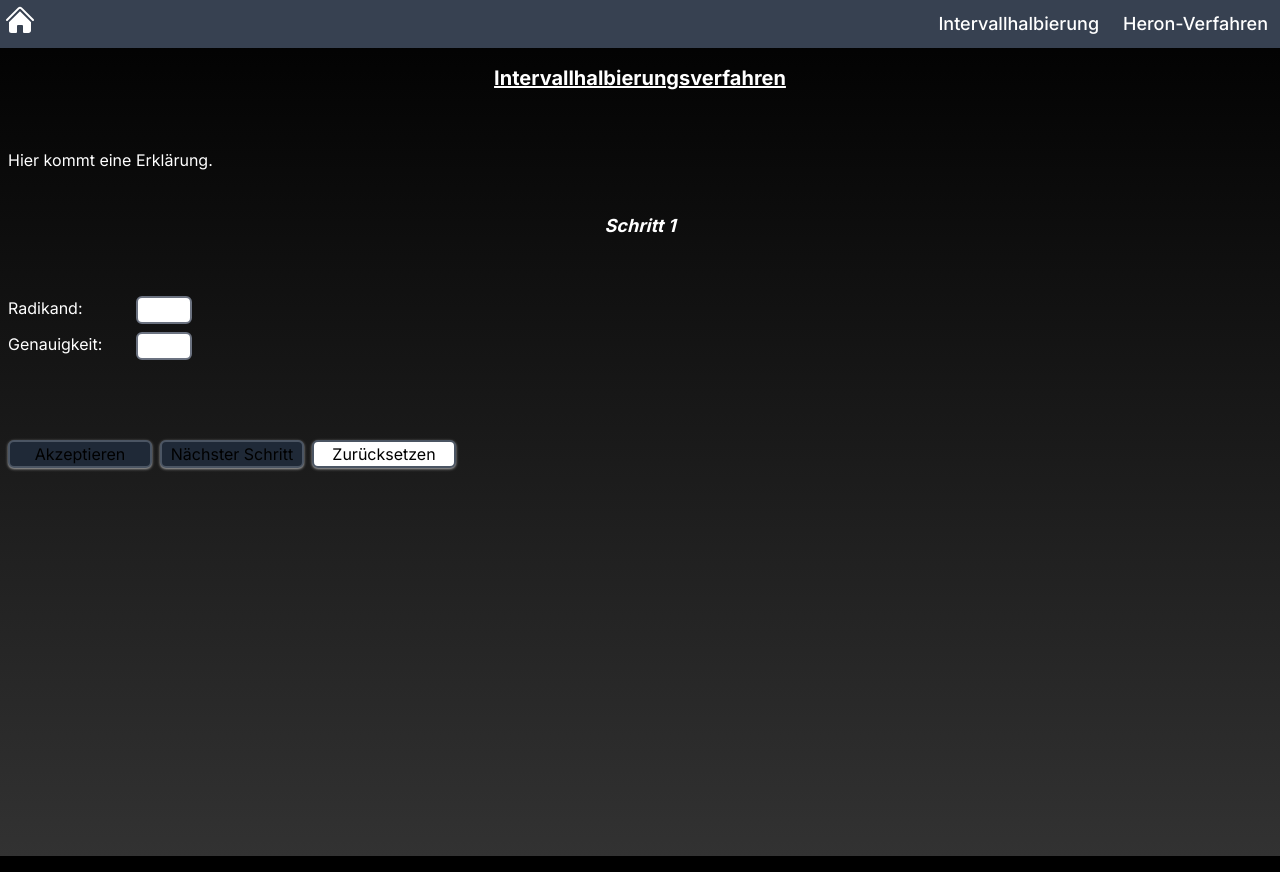
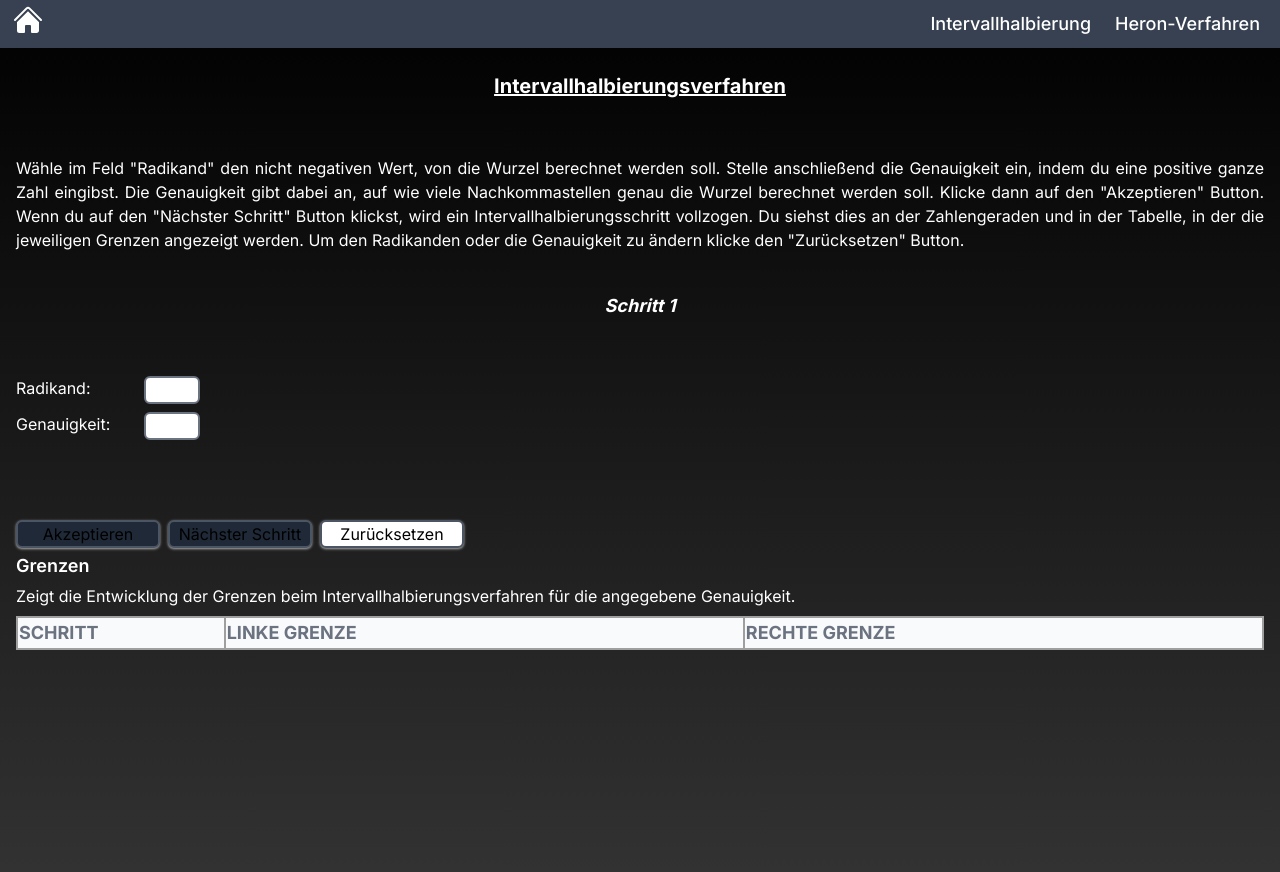
Before and after one commit to michafdlr/approximations, a Next.js app: page /intervallhalbierung in a window 1280 px wide. Built offline with nearby package versions, Linux system fonts and the light colour scheme.

Commit message:
Changed some logic and general behavior

```diff
--- a/app/intervallhalbierung/page.tsx
+++ b/app/intervallhalbierung/page.tsx
@@ -5,6 +5,7 @@ import InputField from "../ui/inputs";
 import Canvas from "../ui/visuals";
 import { drawTick, drawNumberLine } from '../helpers/drawing';
 import { calculateBoundaries, StepButton, ResetButton, AcceptButton } from "../ui/buttons";
+import Table from '../ui/table';
 
 type CurState = {
   name: string;
@@ -76,9 +77,14 @@ export default function Intervallhalbierungsverfahren() {
   const colorLine = 'rgb(255,255,255)';
 
   useEffect(() => {
+    if (Number(radikand) >= 0) {
       setIntervals(
         calculateBoundaries(radikand, Number(precision))
       );
+    } else {
+      alert('Radikand muss positiv oder 0 sein!')
+      setRadikand('');
+    }
   }, [radikand, precision])
 
   let draw = (ctx: CanvasRenderingContext2D) => {
@@ -86,6 +92,7 @@ export default function Intervallhalbierungsverfahren() {
     const ri = Number(right);
     const ra = Number (radikand);
     const start = le-2/(2**(step-1))
+    if(le<ri){
       drawNumberLine(ctx, colorLine);
       for (let i=0; i<10; i++) {
         drawTick(ctx, start, i/(2**(step-1)), colorLine, step, true);
@@ -100,12 +107,13 @@ export default function Intervallhalbierungsverfahren() {
         drawTick(ctx, start, ri-start, colorRight, step, true);
       }
     }
+  }
 
 
   return (
       <div className="flex min-h-screen flex-col p-2">
         <h1 className="font-bold text-xl text-center underline mb-14">Intervallhalbierungsverfahren</h1>
-        <p className="mb-10">Hier kommt eine Erklärung.</p>
+        <p className="mb-10 text-justify">Wähle im Feld "Radikand" den nicht negativen Wert, von die Wurzel berechnet werden soll. Stelle anschließend die Genauigkeit ein, indem du eine positive ganze Zahl eingibst. Die Genauigkeit gibt dabei an, auf wie viele Nachkommastellen genau die Wurzel berechnet werden soll. Klicke dann auf den "Akzeptieren" Button. Wenn du auf den "Nächster Schritt" Button klickst, wird ein Intervallhalbierungsschritt vollzogen. Du siehst dies an der Zahlengeraden und in der Tabelle, in der die jeweiligen Grenzen angezeigt werden. Um den Radikanden oder die Genauigkeit zu ändern klicke den "Zurücksetzen" Button.</p>
         <h2 className="font-bold text-lg text-center mb-14 italic">Schritt {step}</h2>
         <div className="flex flex-col gap-2 mb-20">
           <InputField id="sqrt" name="Radikand" setState={setRadikand} curState={radikand} color="red" disabled={radDisabled}/>
@@ -118,8 +126,9 @@ export default function Intervallhalbierungsverfahren() {
 
           <ResetButton curStates={curStates} />
         </div>
-        <div className='flex justify-center'>
-          <Canvas hidden={radikand !== '' && left !== ''} draw={draw}/>
+        <div className='flex flex-col justify-center items-center'>
+          <Canvas hidden={radikand === '' || left === '' || left === right} draw={draw}/>
+          <Table data={intervals} step={step}/>
         </div>
       </div>
   );
--- a/app/layout.tsx
+++ b/app/layout.tsx
@@ -6,8 +6,8 @@ import TopNav from "./ui/topnav";
 const inter = Inter({ subsets: ["latin"] });
 
 export const metadata: Metadata = {
-  title: "Root Approximation",
-  description: "Learn how square-roots can be approximated",
+  title: "Quadratwurzeln",
+  description: "Lerne wie man die Werte von Quadratwurzeln mit Hilfe des Intervallhalbierungsverfahrens und des Heronverfahrens approximieren kann.",
 };
 
 export default function RootLayout({
@@ -18,10 +18,8 @@ export default function RootLayout({
   return (
     <html lang="de">
       <body className={`${inter.className} antialiased`}>
-        <header>
-          <TopNav />
-        </header>
-        <div className="relative">{children}</div>
+        <TopNav />
+        <div className="relative p-2">{children}</div>
       </body>
     </html>
   );
--- a/app/ui/buttons.tsx
+++ b/app/ui/buttons.tsx
@@ -3,26 +3,6 @@ type CurState = {
   state: string | number | object | boolean;
   func: (value: any) => void;
 };
-
-// function RadikandButton({disabled, radikand, curStates} : {disabled: boolean, radikand: string, curStates: Array<CurState>}) {
-//   return (
-//     <button
-//     disabled={disabled}
-//     className="w-36 bg-white-600 shadow-white-400 shadow border-gray-600 border-2 text-black rounded-md hover:bg-green-300 hover:scale-105 active:translate-x-1 active:translate-y-1 duration-150 disabled:bg-gray-800 disabled:scale-100 disabled:translate-x-0 disabled:translate-y-0"
-//     onClick={() => {
-//       if (radikand) {
-//         curStates.map(({state, func}) => {
-//           func(!state)
-//         });
-//       } else {
-//         alert('Du musst für Radikand eine Zahl zwischen 1 und 8 eintragen.')
-//       }
-//     }}
-//     >
-//       Radikand akzeptieren
-//     </button>
-//   )
-// }
 
 export function AcceptButton({disabled, step, intervals, curStates} : {disabled: boolean, step: number, intervals: { [key: number]: { left: string, right: string } }, curStates: Array<CurState>}) {
   return (
@@ -110,11 +90,11 @@ const resetStates = (curStates: Array<CurState>) => {
 }
 
 export const calculateBoundaries = (radikand: string, precision: number) => {
-  const rad = Number(radikand);
+  let rad = Number(radikand);
   const sqrt = Math.sqrt(Number(radikand));
   let left = Math.floor(sqrt);
   if (left === sqrt) {
-    return {1: [left, left]}
+    return {1: {left: left, right: left}};
   }
   let right = left+1;
   let intervals: { [key: number]: object } = {1: {left, right}};
--- a/app/ui/inputs.tsx
+++ b/app/ui/inputs.tsx
@@ -1,7 +1,3 @@
-'use client';
-
-import { useState } from "react";
-
 export default function InputField ({ id, name, setState, curState, color, disabled }: { id: string, name: string, setState: any, curState: string, color: string, disabled: boolean }) {
   return (
     <div className="flex flex-row">
@@ -11,12 +7,11 @@ export default function InputField ({ id, name, setState, curState, color, disab
       type="number"
       id={id}
       style={{color: color}}
-      // hidden={disabled}
       disabled={disabled}
       min={0}
       value={curState}
       onChange={(e) => {
-          if (e.target.value === "") {
+          if (e.target.value === "" || e.target.value === "-") {
             setState('');
           } else {
             setState(e.target.value);
@@ -24,11 +19,6 @@ export default function InputField ({ id, name, setState, curState, color, disab
         }
       }
       />
-      {/* <button
-      onClick={() => console.log(value)}
-      className="bg-white-600 text-black"
-      >Show input
-      </button> */}
     </div>
   )
 }
--- /dev/null
+++ b/app/ui/table.tsx
@@ -0,0 +1,30 @@
+export default function Table({ data, step }: {data: object, step: number}) {
+  return(
+    <table className='w-full text-base text-left text-white-600 table-auto border-2 border-white-400 rounded-lg mt-1'>
+      <caption className="text-lg font-semibold text-left text-white-600 bg-white mb-1">
+            Grenzen
+            <p className="mt-1 mb-1 text-base font-normal text-white-600">Zeigt die Entwicklung der Grenzen beim Intervallhalbierungsverfahren für die angegebene Genauigkeit.</p>
+        </caption>
+      <thead className='text-lg text-gray-500 uppercase bg-gray-50 border-2 border-white-400 rounded-lg'>
+        <tr>
+          <th key={"step"} className='border-r-white-400 border-r-2 w-2/12'>Schritt</th>
+          <th key={"left"} className='border-r-white-400 border-r-2 w-5/12'>Linke Grenze</th>
+          <th key={"right"} className='border-r-white-400 border-r-2 w-5/12'>Rechte Grenze</th>
+        </tr>
+      </thead>
+      <tbody>
+        {Object.entries(data).map(([key, value], index) => {
+          if(index<step && value.left) {
+            return(
+            <tr key={key} className="odd:bg-white even:bg-gray-600 border-b-2 border-b-white-400 border-r-white-400 border-r-2">
+              <td className='border-b-2 border-b-white-400 border-r-white-400 border-r-2'>{key}</td>
+              <td className='border-b-2 border-b-white-400 border-r-white-400 border-r-2'>{value.left}</td>
+              <td className='border-b-2 border-b-white-400 border-r-white-400 border-r-2'>{value.right}</td>
+            </tr>
+            )
+          }
+        })}
+      </tbody>
+    </table>
+  )
+}
--- a/app/ui/topnav.tsx
+++ b/app/ui/topnav.tsx
@@ -4,7 +4,7 @@ import { HomeIcon } from '@heroicons/react/24/solid';
 
 export default function TopNav() {
   return (
-    <nav className="flex w-screen px-0 py-0 bg-gray-700 sticky top-0 z-50 text-white-600 mb-2">
+    <nav className="flex w-full px-2 py-0 bg-gray-700 sticky top-0 z-50 text-white-600 mb-2">
       <Link
         className="flex items-start justify-start p-1"
         href="/"
--- a/app/ui/visuals.tsx
+++ b/app/ui/visuals.tsx
@@ -14,5 +14,5 @@ export default function Canvas(props: any) {
   }, [draw])
   const width = '500px';
 
-  return <canvas width={width} height={'200px'} style={{width: width, height: '200px'}} className="ml-10" ref={canvasRef} hidden={!rest.hidden}/>
+  return <canvas width={width} height={'200px'} style={{width: width, height: '200px'}} className="ml-10" ref={canvasRef} hidden={rest.hidden}/>
 }
```
Lines whose indentation alone changed are shown as unchanged.
